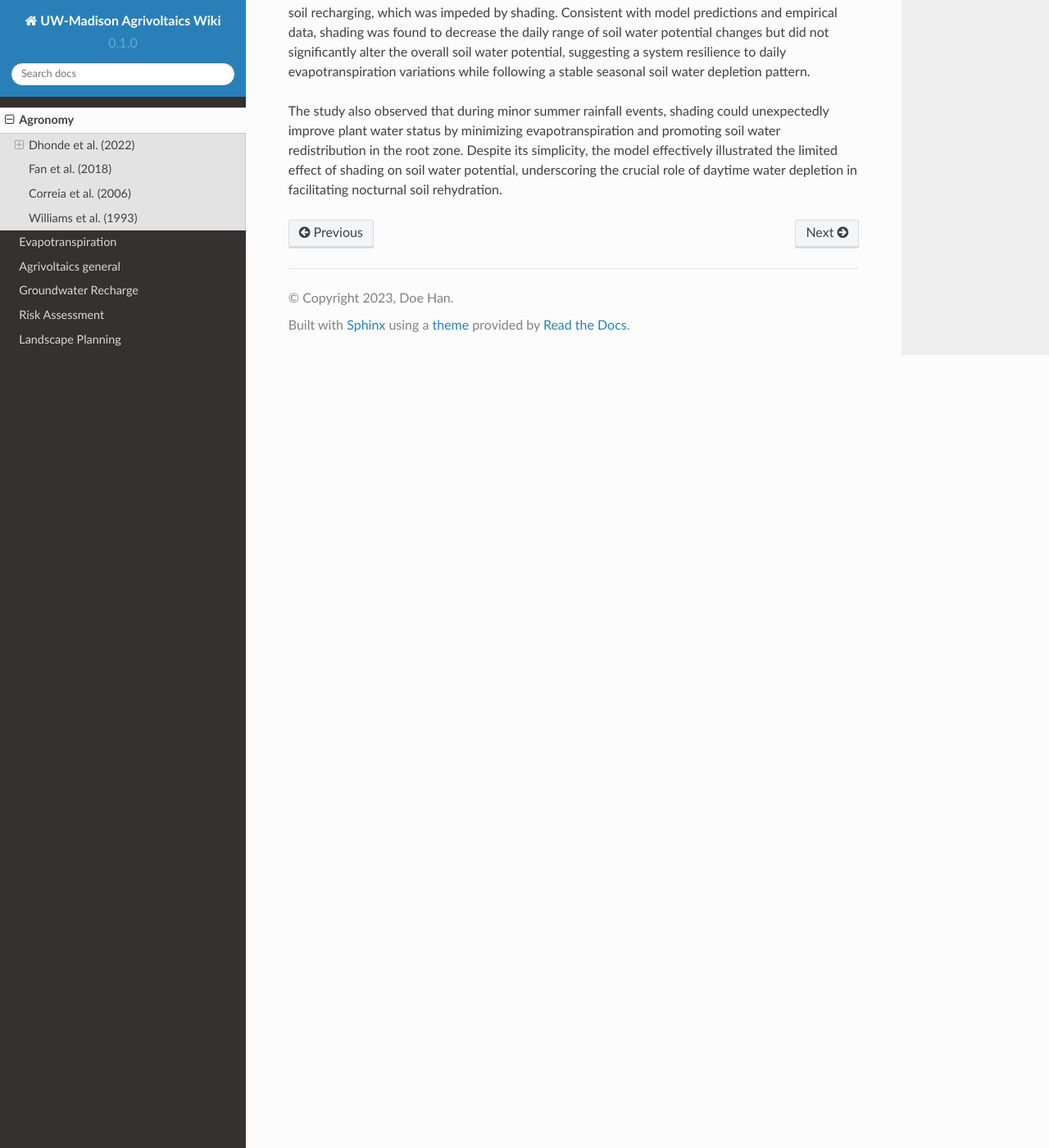
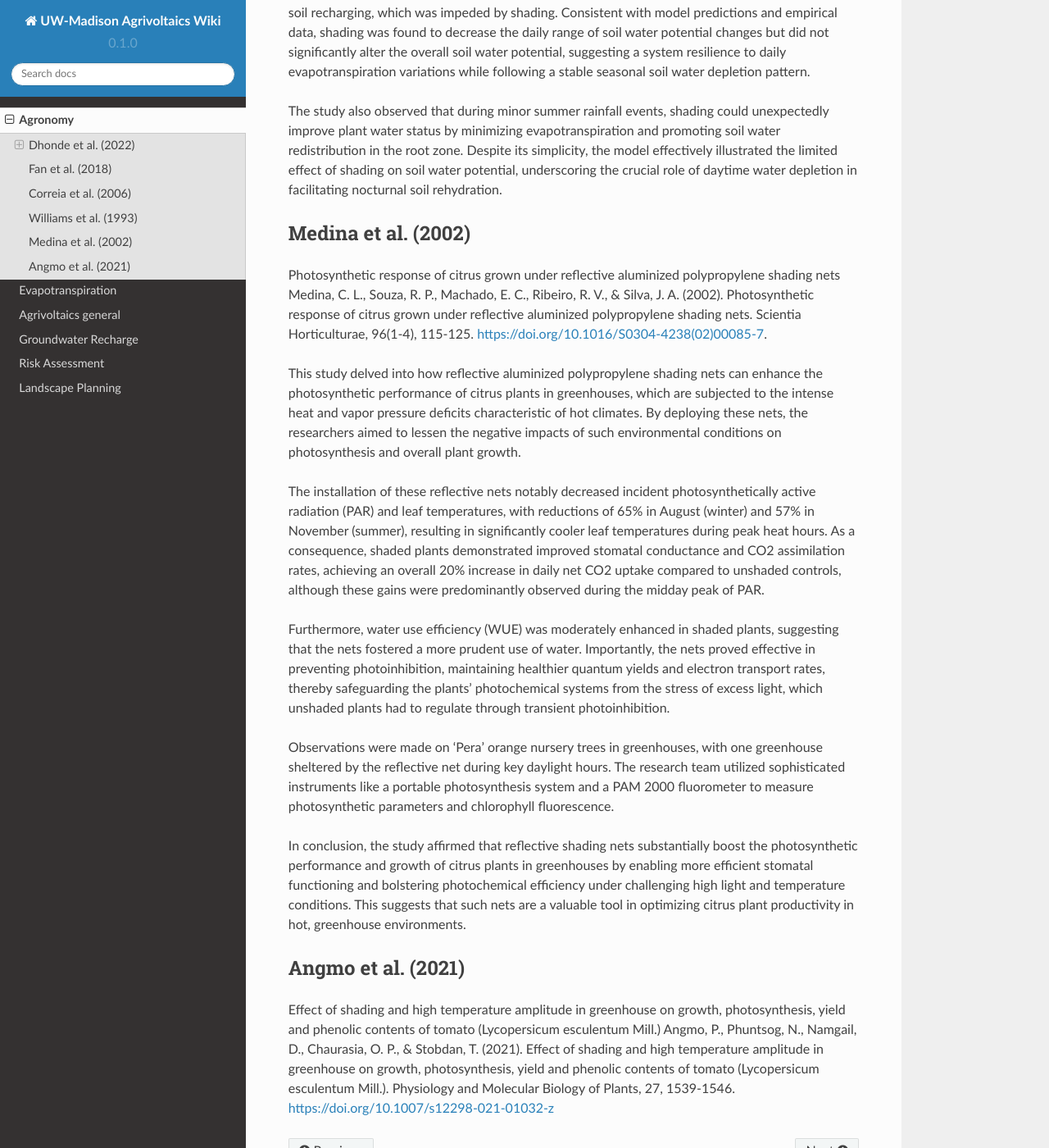
Before and after one commit to hanhydro/wiki, a Sphinx documentation site: the page built from docs/source/ag.rst, in a window 1280 px wide and 1400 px high, scrolled down 2878 px. Shown: the whole window at 82% size. Built offline with Sphinx 7.4.7 and the Read the Docs theme 2.0.0, drawn with Linux system fonts in a browser that asks for light colours; pages that are not in the unit, such as notebooks, are missing from menus.

Commit message:
Update ag.rst

```diff
--- a/docs/source/ag.rst
+++ b/docs/source/ag.rst
@@ -57,3 +57,24 @@ In the sagebrush/bunchgrass steppe of North America's Great Basin, this study se
 The immediate effect of shading was a slight increase in soil water potential due to less water being used during daylight hours; nevertheless, the net impact on soil water potential was surprisingly negligible. This was explained by the necessity of daytime soil water depletion to enable nocturnal soil recharging, which was impeded by shading. Consistent with model predictions and empirical data, shading was found to decrease the daily range of soil water potential changes but did not significantly alter the overall soil water potential, suggesting a system resilience to daily evapotranspiration variations while following a stable seasonal soil water depletion pattern.
 
 The study also observed that during minor summer rainfall events, shading could unexpectedly improve plant water status by minimizing evapotranspiration and promoting soil water redistribution in the root zone. Despite its simplicity, the model effectively illustrated the limited effect of shading on soil water potential, underscoring the crucial role of daytime water depletion in facilitating nocturnal soil rehydration.
+
+Medina et al. (2002)
+-------------------
+Photosynthetic response of citrus grown under reflective aluminized polypropylene shading nets
+Medina, C. L., Souza, R. P., Machado, E. C., Ribeiro, R. V., & Silva, J. A. (2002). Photosynthetic response of citrus grown under reflective aluminized polypropylene shading nets. Scientia Horticulturae, 96(1-4), 115-125. https://doi.org/10.1016/S0304-4238(02)00085-7.
+
+This study delved into how reflective aluminized polypropylene shading nets can enhance the photosynthetic performance of citrus plants in greenhouses, which are subjected to the intense heat and vapor pressure deficits characteristic of hot climates. By deploying these nets, the researchers aimed to lessen the negative impacts of such environmental conditions on photosynthesis and overall plant growth.
+
+The installation of these reflective nets notably decreased incident photosynthetically active radiation (PAR) and leaf temperatures, with reductions of 65% in August (winter) and 57% in November (summer), resulting in significantly cooler leaf temperatures during peak heat hours. As a consequence, shaded plants demonstrated improved stomatal conductance and CO2 assimilation rates, achieving an overall 20% increase in daily net CO2 uptake compared to unshaded controls, although these gains were predominantly observed during the midday peak of PAR.
+
+Furthermore, water use efficiency (WUE) was moderately enhanced in shaded plants, suggesting that the nets fostered a more prudent use of water. Importantly, the nets proved effective in preventing photoinhibition, maintaining healthier quantum yields and electron transport rates, thereby safeguarding the plants' photochemical systems from the stress of excess light, which unshaded plants had to regulate through transient photoinhibition.
+
+Observations were made on 'Pera' orange nursery trees in greenhouses, with one greenhouse sheltered by the reflective net during key daylight hours. The research team utilized sophisticated instruments like a portable photosynthesis system and a PAM 2000 fluorometer to measure photosynthetic parameters and chlorophyll fluorescence.
+
+In conclusion, the study affirmed that reflective shading nets substantially boost the photosynthetic performance and growth of citrus plants in greenhouses by enabling more efficient stomatal functioning and bolstering photochemical efficiency under challenging high light and temperature conditions. This suggests that such nets are a valuable tool in optimizing citrus plant productivity in hot, greenhouse environments.
+
+Angmo et al. (2021)
+-------------------
+Effect of shading and high temperature amplitude in greenhouse on growth, photosynthesis, yield and phenolic contents of tomato (Lycopersicum esculentum Mill.)
+Angmo, P., Phuntsog, N., Namgail, D., Chaurasia, O. P., & Stobdan, T. (2021). Effect of shading and high temperature amplitude in greenhouse on growth, photosynthesis, yield and phenolic contents of tomato (Lycopersicum esculentum Mill.). Physiology and Molecular Biology of Plants, 27, 1539-1546.
+https://doi.org/10.1007/s12298-021-01032-z
```
